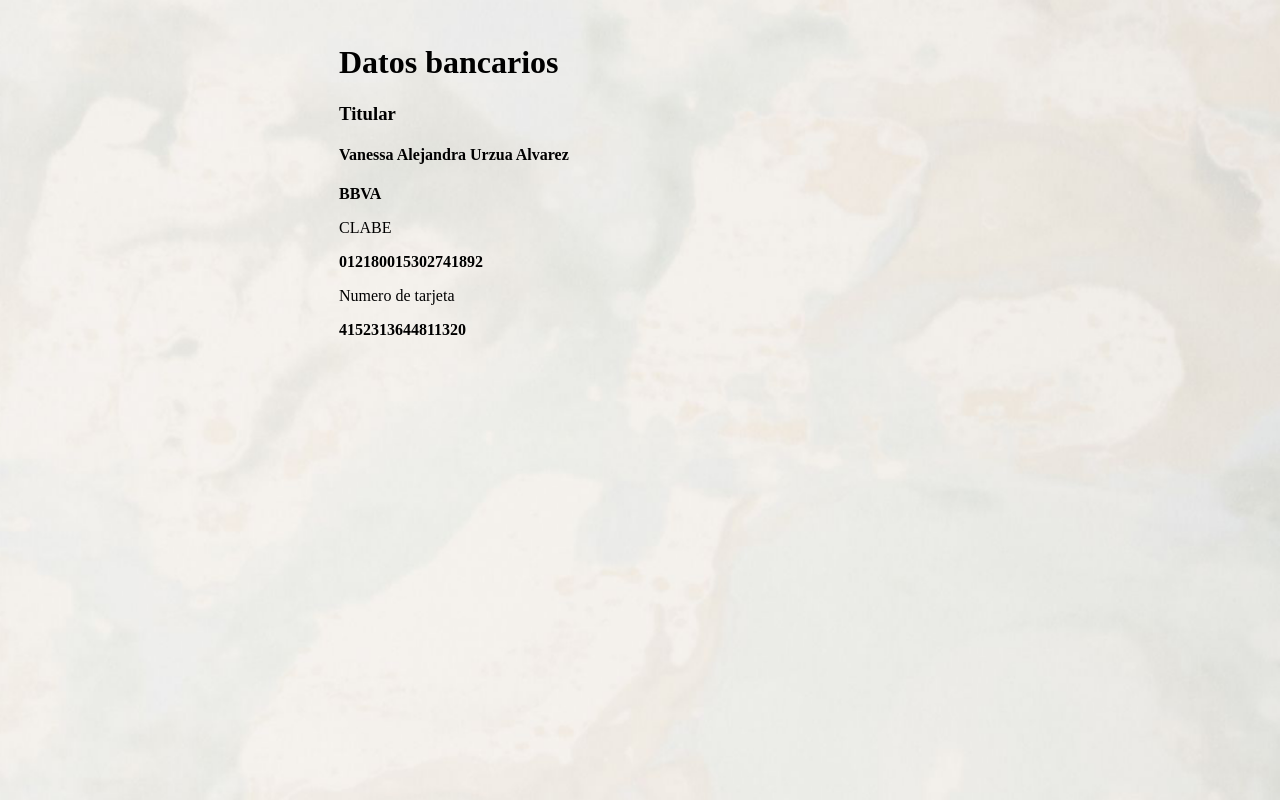
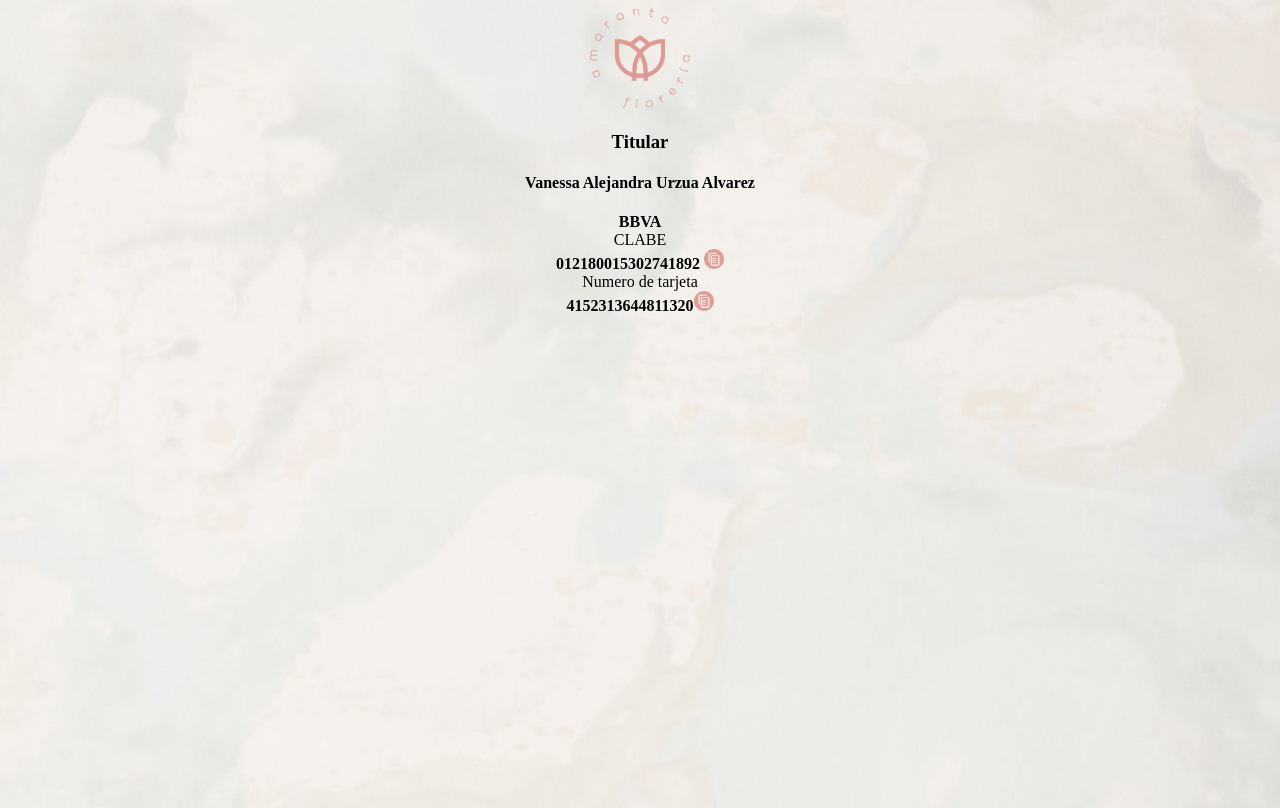
Before and after one commit to amaranta-floreria/informacion-bancaria, a plain HTML site: page index.html in a window 1280 px wide. Drawn offline with Linux system fonts and the light colour scheme; a web font is replaced by a local one.

Commit message:
estilos de textos

```diff
--- a/index.html
+++ b/index.html
@@ -3,28 +3,35 @@
 	<head>
 		<meta name="viewport" content="width=device-width, initial-scale=1.0">
 		<style>
+
 			@font-face {
 			  font-family: Tamil;
 			  src: url(tamil_sangam.ttc);
 			}
 
-		* {
-		  box-sizing: border-box;
+			@font-face {
+			  font-family: GoodMood;
+			  src: url(good_mood.otf);
 			}
 
-		.row::after {
-		  content: "";
-		  clear: both;
-		  display: table;
+
+			.data {
+				margin: 0 auto;
+				text-align: center;
 			}
 
-		[class*="col-"] {
-		  float: left;
-		  padding: 15px;
+			.good-mood {
+				font-family: "GoodMood";
 			}
 
-		html {
+			.tamil {
 				font-family: "Tamil";
+			}
+
+			html,
+			body {
+				font-family: "Tamil";
+				height: 100%;
 			}
 
 			body {
@@ -33,64 +40,20 @@
 				background-size: cover;
 			}
 
-		/* For mobile phones: */
-		[class*="col-"] {
-		  width: 100%;
-		}
-
-		@media only screen and (min-width: 600px) {
-		  /* For tablets: */
-		  .col-s-1 {width: 8.33%;}
-		  .col-s-2 {width: 16.66%;}
-		  .col-s-3 {width: 25%;}
-		  .col-s-4 {width: 33.33%;}
-		  .col-s-5 {width: 41.66%;}
-		  .col-s-6 {width: 50%;}
-		  .col-s-7 {width: 58.33%;}
-		  .col-s-8 {width: 66.66%;}
-		  .col-s-9 {width: 75%;}
-		  .col-s-10 {width: 83.33%;}
-		  .col-s-11 {width: 91.66%;}
-		  .col-s-12 {width: 100%;}
-		}
-		@media only screen and (min-width: 768px) {
-		  /* For desktop: */
-		  .col-1 {width: 8.33%;}
-		  .col-2 {width: 16.66%;}
-		  .col-3 {width: 25%;}
-		  .col-4 {width: 33.33%;}
-		  .col-5 {width: 41.66%;}
-		  .col-6 {width: 50%;}
-		  .col-7 {width: 58.33%;}
-		  .col-8 {width: 66.66%;}
-		  .col-9 {width: 75%;}
-		  .col-10 {width: 83.33%;}
-		  .col-11 {width: 91.66%;}
-		  .col-12 {width: 100%;}
-		}
 		</style>
 	</head>
 	<body>
-	<div class="row">
-	  <div class="col-3 col-s-3 menu">
-
+		<div class="data">
+		   	<img src="amaranta_logo.png" height="100px" width="100px">
+			<h3 class="good-mood">Titular</h3>
+			<h4 class="good-mood">Vanessa Alejandra Urzua Alvarez</h4>
+			<p  class="good-mood">
+				<strong>BBVA</strong><br>
+				CLABE<br>
+				<span class="tamil"><strong>012180015302741892</strong></span> <img src="ic_copy.png" height="20px" width="20px"><br>
+				Numero de tarjeta<br>
+				<span class="tamil"><strong>4152313644811320</strong></span><img src="ic_copy.png" height="20px" width="20px">
+			</p>
 		  </div>
-
-	  <div class="col-6 col-s-9">
-	   <h1>Datos bancarios</h1>
-		<h3>Titular</h3>
-		<h4>Vanessa Alejandra Urzua Alvarez</h4>
-		<p><strong>BBVA</strong></p>
-		<p>CLABE</p>
-		<p><strong>012180015302741892</strong></p>
-		<p>Numero de tarjeta</p>
-		<p><strong>4152313644811320</strong></p>
-	  </div>
-
-	  <div class="col-3 col-s-12">
-
-	  </div>
-	</div>
-
 	</body>
 </html>
```
Lines whose indentation alone changed are shown as unchanged.
